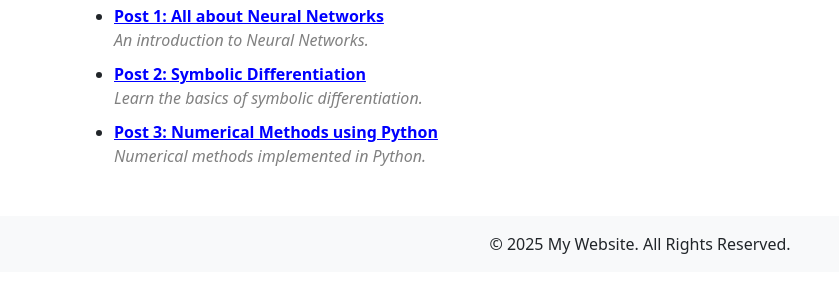
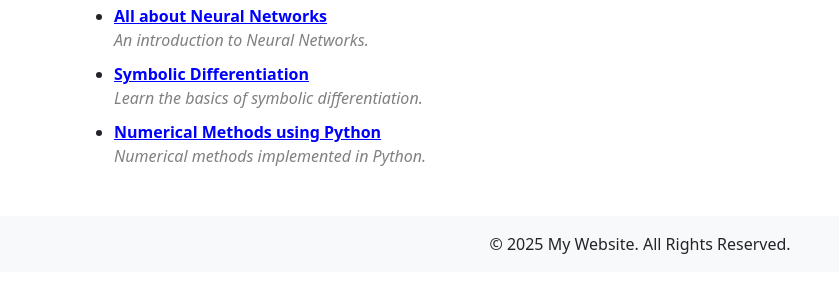
Before and after one commit to tamil-phy/tamil-phy.github.io, a plain HTML site: page blog.html in a window 1280 px wide. Shown: the part 146-438 px from the top of the page, without its empty margins (0-839 px from the left). Drawn offline with nearby package versions, Linux system fonts and the light colour scheme.

```diff
--- a/blog.html
+++ b/blog.html
@@ -47,19 +47,19 @@
         <ul id="blog-list">
             <li>
                 <a class="blog-title" href="blog-post.html?file=posts/post1.md&title=All%20about%20Neural%20Networks">
-                    Post 1: All about Neural Networks
+                     All about Neural Networks
                 </a>
                 <div class="blog-description">An introduction to Neural Networks.</div>
             </li>
             <li>
                 <a class="blog-title" href="blog-post.html?file=posts/post2.md&title=Symbolic%20Differentiation">
-                    Post 2: Symbolic Differentiation
+                     Symbolic Differentiation
                 </a>
                 <div class="blog-description">Learn the basics of symbolic differentiation.</div>
             </li>
             <li>
                 <a class="blog-title" href="blog-post.html?file=posts/post3.md&title=Numerical%20Methods%20using%20Python">
-                    Post 3: Numerical Methods using Python
+                     Numerical Methods using Python
                 </a>
                 <div class="blog-description">Numerical methods implemented in Python.</div>
             </li>
```
